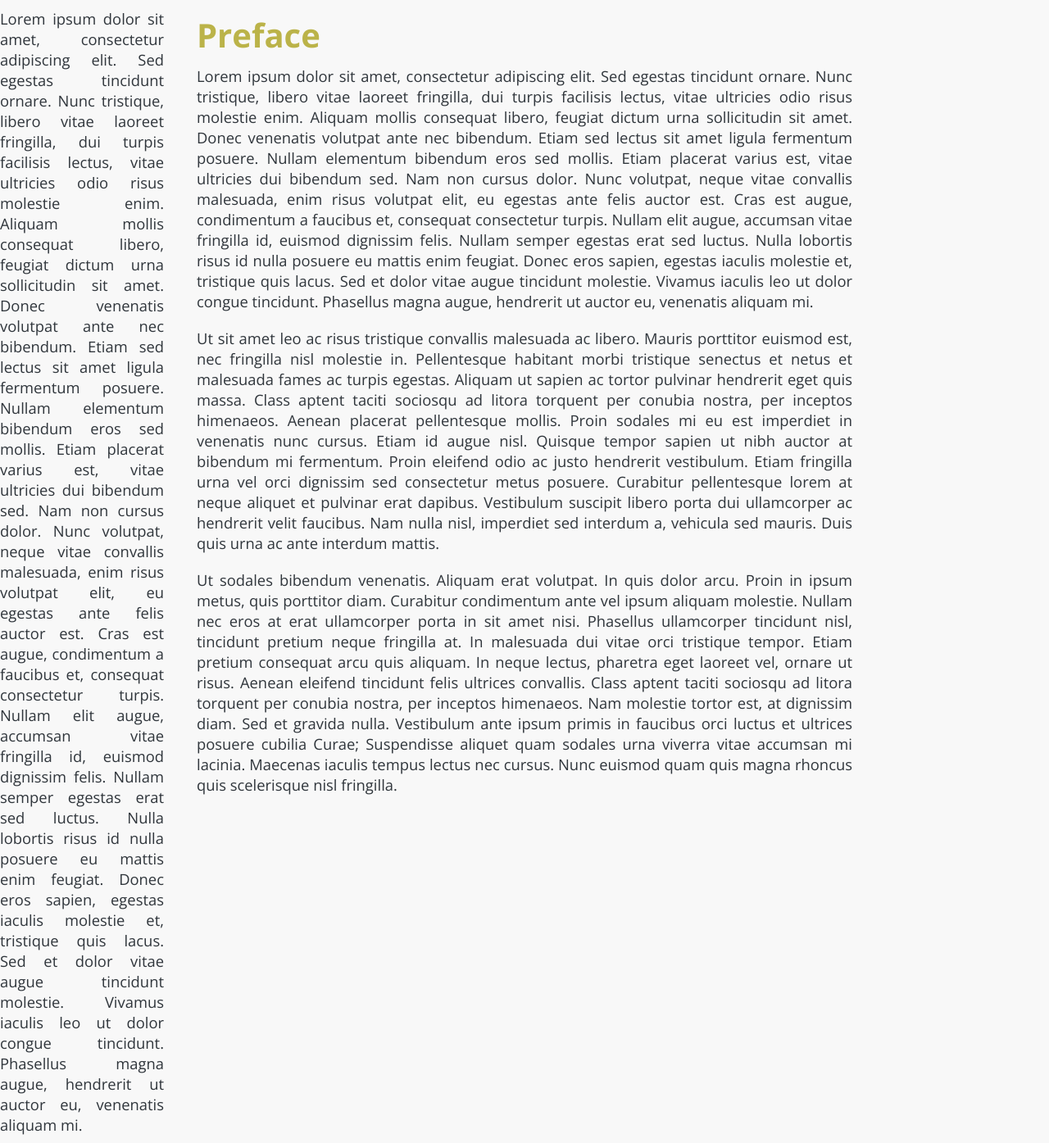
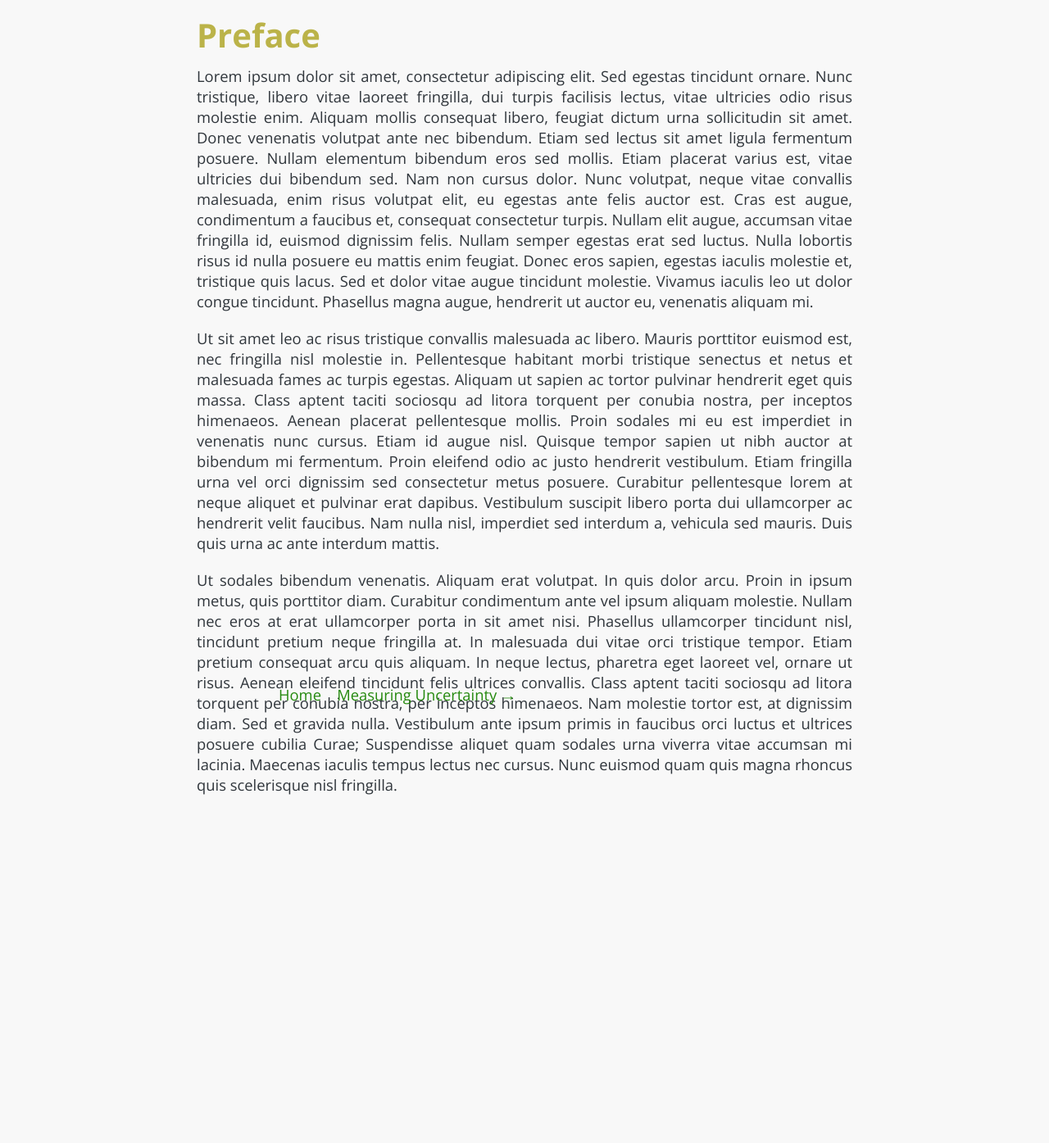
Before and after one commit to digideskio/appliedStats, a PHP site: page /preface.html in a window 1280 px wide. Shown: the whole page at 82% size. After the commit the page ends 970 px from the top, so only its background shows below. Run offline with PHP 8.4, Linux system fonts and the light colour scheme.

Commit message:
nag updates

```diff
--- a/preface.html
+++ b/preface.html
@@ -14,14 +14,17 @@
 </head>
 
 <body>
-  <div class="nav">
-    <p>Lorem ipsum dolor sit amet, consectetur adipiscing elit. Sed egestas tincidunt ornare. Nunc tristique, libero vitae laoreet fringilla, dui turpis facilisis lectus, vitae ultricies odio risus molestie enim. Aliquam mollis consequat libero, feugiat dictum urna sollicitudin sit amet. Donec venenatis volutpat ante nec bibendum. Etiam sed lectus sit amet ligula fermentum posuere. Nullam elementum bibendum eros sed mollis. Etiam placerat varius est, vitae ultricies dui bibendum sed. Nam non cursus dolor. Nunc volutpat, neque vitae convallis malesuada, enim risus volutpat elit, eu egestas ante felis auctor est. Cras est augue, condimentum a faucibus et, consequat consectetur turpis. Nullam elit augue, accumsan vitae fringilla id, euismod dignissim felis. Nullam semper egestas erat sed luctus. Nulla lobortis risus id nulla posuere eu mattis enim feugiat. Donec eros sapien, egestas iaculis molestie et, tristique quis lacus. Sed et dolor vitae augue tincidunt molestie. Vivamus iaculis leo ut dolor congue tincidunt. Phasellus magna augue, hendrerit ut auctor eu, venenatis aliquam mi.</p>
-  </div>
   <div class="content">
     <h1>Preface</h1>
     <p>Lorem ipsum dolor sit amet, consectetur adipiscing elit. Sed egestas tincidunt ornare. Nunc tristique, libero vitae laoreet fringilla, dui turpis facilisis lectus, vitae ultricies odio risus molestie enim. Aliquam mollis consequat libero, feugiat dictum urna sollicitudin sit amet. Donec venenatis volutpat ante nec bibendum. Etiam sed lectus sit amet ligula fermentum posuere. Nullam elementum bibendum eros sed mollis. Etiam placerat varius est, vitae ultricies dui bibendum sed. Nam non cursus dolor. Nunc volutpat, neque vitae convallis malesuada, enim risus volutpat elit, eu egestas ante felis auctor est. Cras est augue, condimentum a faucibus et, consequat consectetur turpis. Nullam elit augue, accumsan vitae fringilla id, euismod dignissim felis. Nullam semper egestas erat sed luctus. Nulla lobortis risus id nulla posuere eu mattis enim feugiat. Donec eros sapien, egestas iaculis molestie et, tristique quis lacus. Sed et dolor vitae augue tincidunt molestie. Vivamus iaculis leo ut dolor congue tincidunt. Phasellus magna augue, hendrerit ut auctor eu, venenatis aliquam mi.</p>
 <p>Ut sit amet leo ac risus tristique convallis malesuada ac libero. Mauris porttitor euismod est, nec fringilla nisl molestie in. Pellentesque habitant morbi tristique senectus et netus et malesuada fames ac turpis egestas. Aliquam ut sapien ac tortor pulvinar hendrerit eget quis massa. Class aptent taciti sociosqu ad litora torquent per conubia nostra, per inceptos himenaeos. Aenean placerat pellentesque mollis. Proin sodales mi eu est imperdiet in venenatis nunc cursus. Etiam id augue nisl. Quisque tempor sapien ut nibh auctor at bibendum mi fermentum. Proin eleifend odio ac justo hendrerit vestibulum. Etiam fringilla urna vel orci dignissim sed consectetur metus posuere. Curabitur pellentesque lorem at neque aliquet et pulvinar erat dapibus. Vestibulum suscipit libero porta dui ullamcorper ac hendrerit velit faucibus. Nam nulla nisl, imperdiet sed interdum a, vehicula sed mauris. Duis quis urna ac ante interdum mattis.</p>
 <p>Ut sodales bibendum venenatis. Aliquam erat volutpat. In quis dolor arcu. Proin in ipsum metus, quis porttitor diam. Curabitur condimentum ante vel ipsum aliquam molestie. Nullam nec eros at erat ullamcorper porta in sit amet nisi. Phasellus ullamcorper tincidunt nisl, tincidunt pretium neque fringilla at. In malesuada dui vitae orci tristique tempor. Etiam pretium consequat arcu quis aliquam. In neque lectus, pharetra eget laoreet vel, ornare ut risus. Aenean eleifend tincidunt felis ultrices convallis. Class aptent taciti sociosqu ad litora torquent per conubia nostra, per inceptos himenaeos. Nam molestie tortor est, at dignissim diam. Sed et gravida nulla. Vestibulum ante ipsum primis in faucibus orci luctus et ultrices posuere cubilia Curae; Suspendisse aliquet quam sodales urna viverra vitae accumsan mi lacinia. Maecenas iaculis tempus lectus nec cursus. Nunc euismod quam quis magna rhoncus quis scelerisque nisl fringilla.</p>
   </div>
+  <div class="nav">
+    <ul>
+      <li><a href="/">Home</a></li>
+      <li><a href="undertainty.html">Measuring Uncertainty &rarr;</a></li>
+    </ul>
+  </div>
 </body>
 </html>
--- a/stylesheets/stylesheet.css
+++ b/stylesheets/stylesheet.css
@@ -141,6 +141,15 @@
 *******************************/
 
 .nav {
-  float: left;
-  width: 200px;
+  margin: 20px auto 20px auto;
+  width: 600px;
 }
+
+.nav ul li {
+  list-style: none;
+  display: inline;
+  font-size: 1.15em;
+  font-weight: 300;
+  padding-right: 15px;
+  position: relative;
+}
```
